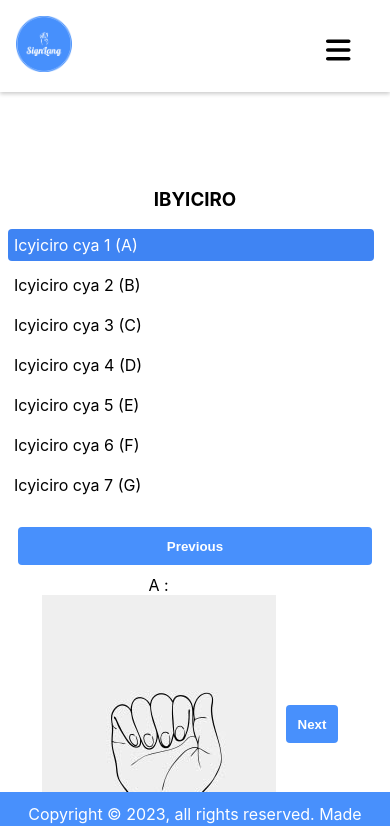
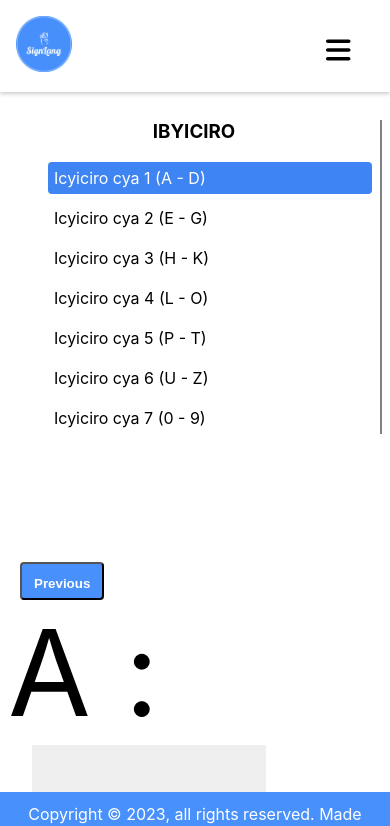
Before and after one commit to ngabo-dev/fluentfusion_frontend, a React (Vite) app: page /lessons in a window 390 px wide. Shown: the top 826 px of the page. Built offline with nearby package versions, Linux system fonts and the light colour scheme.

Commit message:
Responsive

```diff
--- a/src/pages/Games.jsx
+++ b/src/pages/Games.jsx
@@ -340,14 +340,8 @@ function Games() {
 
   return (
     <Container>
-      <div style={{ display: "flex" }}>
-        <div
-          style={{
-            width: "20%",
-            borderRight: "gray 2px solid",
-            minHeight: "420px",
-          }}
-        >
+      <div  className='flex'>
+        <div className="sidebar" >
           <h3 style={{ textAlign: "center" }}> IMYITOZO </h3>
           <ul>
             <li className={lesson1class} onClick={() => setlesson(1)}>
@@ -468,6 +462,7 @@ function Games() {
                 height: "38px",
                 padding: "12px",
                 marginTop: "12px",
+                marginBottom: "56px",
                 borderRadius: "4px",
                 margin:'auto',
                 float:'right'
@@ -485,7 +480,31 @@ function Games() {
   );
 }
 
+
 const Container = styled.div`
-  margin-top: 20vh;
+    margin-top: 20vh;
+    .flex{
+      display:flex;
+    }
+    .sidebar{
+      width:20%;
+      min-height:420px;
+      border-right: gray 2px solid;
+
+    }
+
+  @media (max-width: 768px) {
+    margin-top: 12vh;
+    .flex{
+      display:block;
+    }
+    .sidebar{
+      width:100%;
+      min-height:220px;
+      margin-top:120px;
+      border-right: gray 0px solid;
+
+    }
+  }
 `;
 export default Games;
--- a/src/pages/Lessons.jsx
+++ b/src/pages/Lessons.jsx
@@ -1,131 +1,357 @@
-import React, { useState } from 'react';
-import styled from "styled-components";
+import React, { useState } from 'react'
+import styled from "styled-components"
 import { one, two, three, four, five, six, seven, eight, nine, zero } from "../constants";
-import { a, b, c, d, e, f, g, h, i as I, j, k, l, m, n, o, p, q, r, s, t, u, v, w, x, y, z } from "../constants/bigletters";
+import { a, b, c, d, e, f, g, h, i as I, j, k, l, m, n, o, p, q, r, s, t, u, v, w, x, y, z } from "../constants/bigletters"
+
+
 
 function Lessons() {
+  var i = 1;
   const [image, setImage] = useState(a);
   const [number, setNumber] = useState(1);
-  const [key, setKey] = useState('A');
-  const [lessonClasses, setLessonClasses] = useState([
-    'sidelink-active', 'sidelink', 'sidelink', 'sidelink', 'sidelink', 'sidelink', 'sidelink'
-  ]);
+  const [key, setKey] =useState('A');
+  var newnumber;
+  const [lesson1class, setLesson1class ]=  useState(['sidelink-active']);
+  const [lesson2class,setLesson2class ] =  useState('sidelink');
+  const [lesson3class, setLesson3class ] =  useState('sidelink');
+  const [lesson4class, setLesson4class ] =  useState('sidelink');
+  const [lesson5class, setLesson5class ] =  useState('sidelink');
+  const [lesson6class, setLesson6class ] =  useState('sidelink');
+  const [lesson7class, setLesson7class ] =  useState('sidelink');
 
-  const increment = () => {
-    const newNumber = number + 1;
-    setNumber(newNumber);
-    updateImage(newNumber);
+
+
+  const increment =() =>{
+    newnumber = number+1
+    setNumber(newnumber);
+    updateImage(newnumber)
   }
 
-  const deincrement = () => {
-    const newNumber = number - 1;
-    setNumber(newNumber);
-    updateImage(newNumber);
+  const deincrement =() =>{
+    newnumber = number -1
+    setNumber(newnumber);
+    updateImage(newnumber)
   }
 
-  const setlesson = (les) => {
+  const setlesson =(les) =>{
     setNumber(les);
-    updateImage(les);
+    updateImage(les)
   }
 
-  const updateImage = (newNumber) => {
-    const images = [
-      a, b, c, d, e, f, g, h, I, j, k, l, m, n, o, p, q, r, s, t, u, v, w, x, y, z,
-      zero, one, two, three, four, five, six, seven, eight, nine
-    ];
+  const updateImage =(newnumber) => {
+    switch (newnumber) {
+      case 1:
+        setImage(a);
+        setKey('A');
+      break;
 
-    setImage(images[newNumber - 1]);
-    setKey(String.fromCharCode(64 + newNumber));
+      case 2:
+        setImage( b);
+        setKey('B');
+      break;
 
-    const lessonClassesCopy = [...lessonClasses];
-    lessonClassesCopy.fill('sidelink');
-    lessonClassesCopy[newNumber - 1] = 'sidelink-active';
-    setLessonClasses(lessonClassesCopy);
+      case 3:
+        setImage( c);
+        setKey('C');
+      break;
+
+      case 4:
+        setImage( d);
+        setKey('D');
+      break;
+
+      case 5:
+        setImage( e);
+        setKey('E');
+      break;
+
+      case 6:
+        setImage( f);
+        setKey('F');
+      break;
+
+      case 7:
+        setImage( g);
+        setKey('G');
+      break;
+
+      case 8:
+        setImage( h);
+        setKey('H');
+      break;
+
+      case 9:
+        setImage(I);
+        setKey('I');
+      break;
+
+      case 10:
+        setImage( j);
+        setKey('J');
+      break;
+
+      case 11:
+        setImage( k);
+        setKey('K');
+      break;
+
+      case 12:
+        setImage( l);
+        setKey('L');
+      break;
+
+      case 13:
+        setImage( m);
+        setKey('M');
+      break;
+
+      case 14:
+        setImage( n);
+        setKey('N');
+      break;
+
+      case 15:
+        setImage( o);
+        setKey('O');
+      break;
+
+      case 16:
+        setImage( p);
+        setKey('P');
+      break;
+
+      case 17:
+        setImage( q);
+        setKey('Q');
+      break;
+
+
+      case 18:
+        setImage( r);
+        setKey('R');
+      break;
+
+      case 19:
+        setImage(s);
+        setKey('S');
+      break;
+
+      case 20:
+        setImage( t);
+        setKey('T');
+      break;
+
+      case 21:
+        setImage( u);
+        setKey('U');
+      break;
+
+      case 22:
+        setImage( v);
+        setKey('V');
+      break;
+
+      case 23:
+        setImage( w);
+        setKey('W');
+      break;
+
+      case 24:
+        setImage( x);
+        setKey('X');
+      break;
+
+      case 25:
+        setImage( y);
+        setKey('Y');
+      break;
+
+      case 26:
+        setImage( z);
+        setKey('Z');
+      break;
+
+      case 27:
+        setImage( zero );
+        setKey('0');
+      break;
+
+      case 28:
+        setImage( one);
+        setKey('1');
+      break;
+
+      case 29:
+        setImage( two);
+        setKey('2');
+      break;
+
+      case 30:
+        setImage( three);
+        setKey('3');
+      break;
+
+      case 31:
+        setImage( four);
+        setKey('4');
+      break;
+
+      case 32:
+        setImage( five);
+        setKey('5');
+      break;
+
+      case 33:
+        setImage( six);
+        setKey('6');
+      break;
+
+      case 34:
+        setImage( seven);
+        setKey('7');
+      break;
+
+      case 35:
+        setImage( eight);
+        setKey('8');
+      break;
+
+      case 36:
+        setImage( nine);
+        setKey('9');
+      break;
+
+      default:
+      // If the character is not a number, skip it or display an error message
+      break;
+    }
+    if (newnumber < 5){
+
+      setLesson1class('sidelink-active');
+      setLesson2class('sidelink');
+      setLesson3class('sidelink');
+      setLesson4class('sidelink');
+      setLesson5class('sidelink');
+      setLesson6class('sidelink');
+      setLesson7class('sidelink');
+
+    }else if  (newnumber < 8){
+
+      setLesson1class('sidelink');
+      setLesson2class('sidelink-active');
+      setLesson3class('sidelink');
+      setLesson4class('sidelink');
+      setLesson5class('sidelink');
+      setLesson6class('sidelink');
+      setLesson7class('sidelink');
+
+    }else if  (newnumber < 12){
+
+      setLesson1class('sidelink');
+      setLesson2class('sidelink');
+      setLesson3class('sidelink-active');
+      setLesson4class('sidelink');
+      setLesson5class('sidelink');
+      setLesson6class('sidelink');
+      setLesson7class('sidelink');
+
+    }else if  (newnumber < 16){
+
+      setLesson1class('sidelink');
+      setLesson2class('sidelink');
+      setLesson3class('sidelink');
+      setLesson4class('sidelink-active');
+      setLesson5class('sidelink');
+      setLesson6class('sidelink');
+      setLesson7class('sidelink');
+
+    }else if  (newnumber < 21){
+
+      setLesson1class('sidelink');
+      setLesson2class('sidelink');
+      setLesson3class('sidelink');
+      setLesson4class('sidelink');
+      setLesson5class('sidelink-active');
+      setLesson6class('sidelink');
+      setLesson7class('sidelink');
+
+    }else if  (newnumber < 27) {
+
+      setLesson1class('sidelink');
+      setLesson2class('sidelink');
+      setLesson3class('sidelink');
+      setLesson4class('sidelink');
+      setLesson5class('sidelink');
+      setLesson6class('sidelink-active');
+      setLesson7class('sidelink');
+
+    } else {
+
+      setLesson1class('sidelink');
+      setLesson2class('sidelink');
+      setLesson3class('sidelink');
+      setLesson4class('sidelink');
+      setLesson5class('sidelink');
+      setLesson6class('sidelink');
+      setLesson7class('sidelink-active');
+    }
   }
 
   return (
     <Container>
-      <div className="lessons-container">
-        <div className="sidebar">
-          <h3>IBYICIRO</h3>
+      <div className='flex'>
+
+        <div style={{ borderRight:'gray 2px solid'}} className='sidebar'>
+          <h3 style={{textAlign:'center', }}> IBYICIRO </h3>
           <ul>
-            {lessonClasses.map((className, index) => (
-              <li key={index} className={className} onClick={() => setlesson(index + 1)}>
-                Icyiciro cya {index + 1} ({String.fromCharCode(64 + index + 1)})
-              </li>
-            ))}
+          <li className={lesson1class} onClick={()=> setlesson(1)}> Icyiciro cya 1 (A - D)</li>
+            <li className={lesson2class} onClick={()=> setlesson(5)}> Icyiciro cya 2 (E - G)</li>
+            <li className={lesson3class} onClick={()=> setlesson(8)}> Icyiciro cya 3 (H - K)</li>
+            <li className={lesson4class} onClick={()=> setlesson(12)}> Icyiciro cya 4 (L - O)</li>
+            <li className={lesson5class} onClick={()=> setlesson(16)}> Icyiciro cya 5 (P - T)</li>
+            <li className={lesson6class} onClick={()=> setlesson(21)}> Icyiciro cya 6 (U - Z)</li>
+            <li className={lesson7class} onClick={()=> setlesson(27)}> Icyiciro cya 7 (0 - 9)</li>
           </ul>
+
         </div>
 
-        <button onClick={deincrement}>Previous</button>
+        <button onClick={deincrement} style={{backgroundColor:'#4890fc', color:'white', fontWeight:'bold', height:'38px', padding:'12px', marginTop:'30%', borderRadius:'4px', marginLeft:'12px'}}> Previous  </button>
 
-        <div className="lesson-content">
-          <div className="lesson-details">
-            <span>{key} :</span>
-            <img src={image} alt="lesson" />
-          </div>
+        <div style={{ width: '72%', justifyContent: 'center' }} className='flex'>
+        <span style={{ fontSize: '120px' }}> {key} : </span>
 
-          <button onClick={increment}>Next</button>
+        <div>
+          <img key={number} src={image} alt="a" style={{marginLeft:'24px'}}/>
         </div>
+      </div>
+
+          <button onClick={increment} style={{backgroundColor:'#4890fc', color:'white', fontWeight:'bold', height:'38px', padding:'12px', marginTop:'30%', borderRadius:'4px'}}> Next  </button>
       </div>
     </Container>
   )
 }
 
 const Container = styled.div`
-  margin-top: 20vh;
-
-  .lessons-container {
-    display: flex;
-    flex-direction: column;
-
-    @media (min-width: 768px) {
-      flex-direction: row;
+    margin-top: 20vh;
+    .flex{
+      display:flex;
+    }
+    .sidebar{
+      width:20%;
+      min-height:420px;
     }
 
-    .sidebar {
-      flex: 1;
+  @media (max-width: 768px) {
+    margin-top: 12vh;
+    .flex{
+      display:block;
+    }
+    .sidebar{
+      width:100%;
+      min-height:220px;
+      margin-top:120px;
 
-      h3 {
-        text-align: center;
-      }
-
-      ul {
-        padding: 0;
-        list-style: none;
-      }
-    }
-
-    .lesson-content {
-      flex: 4;
-      display: flex;
-      justify-content: center;
-      align-items: center;
-      text-align: center;
-
-      .lesson-details {
-        display: flex;
-        flex-direction: column;
-        align-items: center;
-      }
     }
   }
-
-  button {
-    background-color: #4890fc;
-    color: white;
-    font-weight: bold;
-    height: 38px;
-    padding: 12px;
-    margin: 10px;
-    border: none;
-    border-radius: 4px;
-    cursor: pointer;
-
-    @media (min-width: 768px) {
-      margin: 30% 10px 0;
-    }
-  }
-`;
-
-export default Lessons;
+`
+export default Lessons
```
